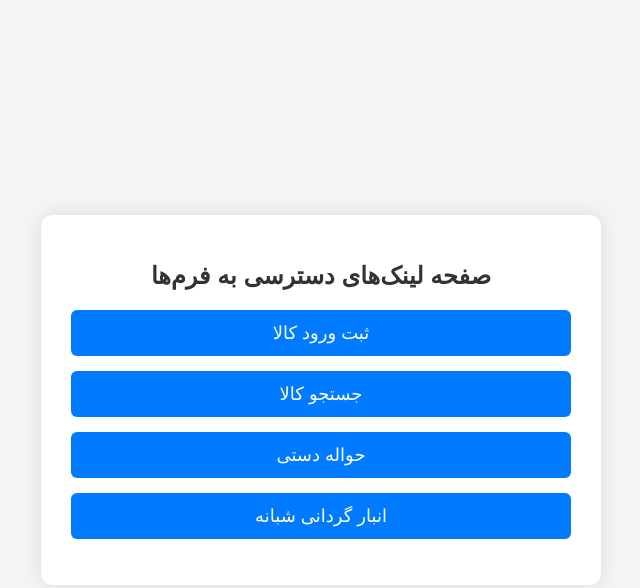
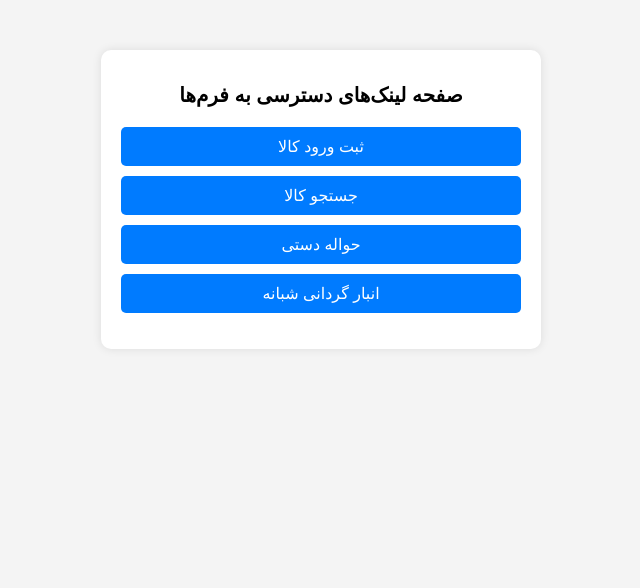
Before and after one commit to mehdiafzali73/anbarfolad, a plain HTML site: page index.html in a window 1280 px wide. Shown: the whole page, without its empty margins (319-959 px from the left). Drawn offline with Linux system fonts and the light colour scheme; a web font is replaced by a local one.

Commit message:
Update index.html

```diff
--- a/index.html
+++ b/index.html
@@ -1,87 +1,53 @@
 <!DOCTYPE html>
-<html lang="fa" dir="rtl">
+<html lang="fa">
 <head>
     <meta charset="UTF-8">
     <meta name="viewport" content="width=device-width, initial-scale=1.0">
-    <title>صفحه ورود</title>
+    <title>دسترسی به فرم‌ها</title>
     <style>
         body {
-            font-family: 'Vazir', Arial, sans-serif;
+            font-family: Arial, sans-serif;
+            text-align: center;
+            direction: rtl;
             background-color: #f4f4f4;
             margin: 0;
             padding: 0;
-            display: flex;
-            justify-content: center;
-            align-items: center;
-            height: 100vh;
         }
         .container {
-            background-color: #fff;
-            padding: 30px;
-            border-radius: 12px;
-            box-shadow: 0 0 20px rgba(0, 0, 0, 0.1);
-            text-align: center;
-            max-width: 500px;
-            width: 100%;
+            background: white;
+            max-width: 400px;
+            margin: 50px auto;
+            padding: 20px;
+            border-radius: 10px;
+            box-shadow: 0px 0px 10px rgba(0, 0, 0, 0.1);
         }
         h1 {
-            color: #333;
-            font-size: 24px;
+            font-size: 20px;
             margin-bottom: 20px;
         }
-        input {
-            width: 100%;
-            padding: 12px;
-            margin: 10px 0;
-            border: 1px solid #ccc;
-            border-radius: 6px;
-            font-size: 16px;
-        }
-        button {
-            width: 100%;
-            padding: 12px;
-            background-color: #007BFF;
-            color: #fff;
-            border: none;
-            border-radius: 6px;
-            font-size: 18px;
-            cursor: pointer;
-            transition: background-color 0.3s ease;
-        }
-        button:hover {
-            background-color: #0056b3;
-        }
-        .error {
-            color: red;
-            margin-top: 10px;
-        }
         .button-list {
-            list-style-type: none;
+            list-style: none;
             padding: 0;
         }
         .button-list li {
-            margin: 15px 0;
+            margin: 10px 0;
         }
         .button-list a {
+            display: block;
             text-decoration: none;
-            color: #fff;
-            font-size: 18px;
-            background-color: #007BFF;
-            padding: 12px 24px;
-            border-radius: 6px;
-            display: block;
-            transition: background-color 0.3s ease;
+            background: #007bff;
+            color: white;
+            padding: 10px;
+            border-radius: 5px;
+            transition: 0.3s;
         }
         .button-list a:hover {
-            background-color: #0056b3;
+            background: #0056b3;
         }
     </style>
-    <!-- لینک فونت Vazir برای نمایش بهتر متن فارسی -->
-    <link href="https://cdn.jsdelivr.net/gh/rastikerdar/vazir-font@v30.1.0/dist/font-face.css" rel="stylesheet" type="text/css" />
 </head>
 <body>
-<body>
-    <div class="container" id="links-container">
+    <div class="container">
         <h1>صفحه لینک‌های دسترسی به فرم‌ها</h1>
         <ul class="button-list">
             <li><a href="https://script.google.com/macros/s/AKfycbyC-qXjCTJrvxY2ZSEth6LRsphBetMD8EpSy8e1Uuo-D2WrYEQNzAQEd2AwVISVUTC5Xw/exec" target="_blank">ثبت ورود کالا</a></li>
@@ -91,6 +57,4 @@
         </ul>
     </div>
 </body>
-
-</body>
 </html>
```
